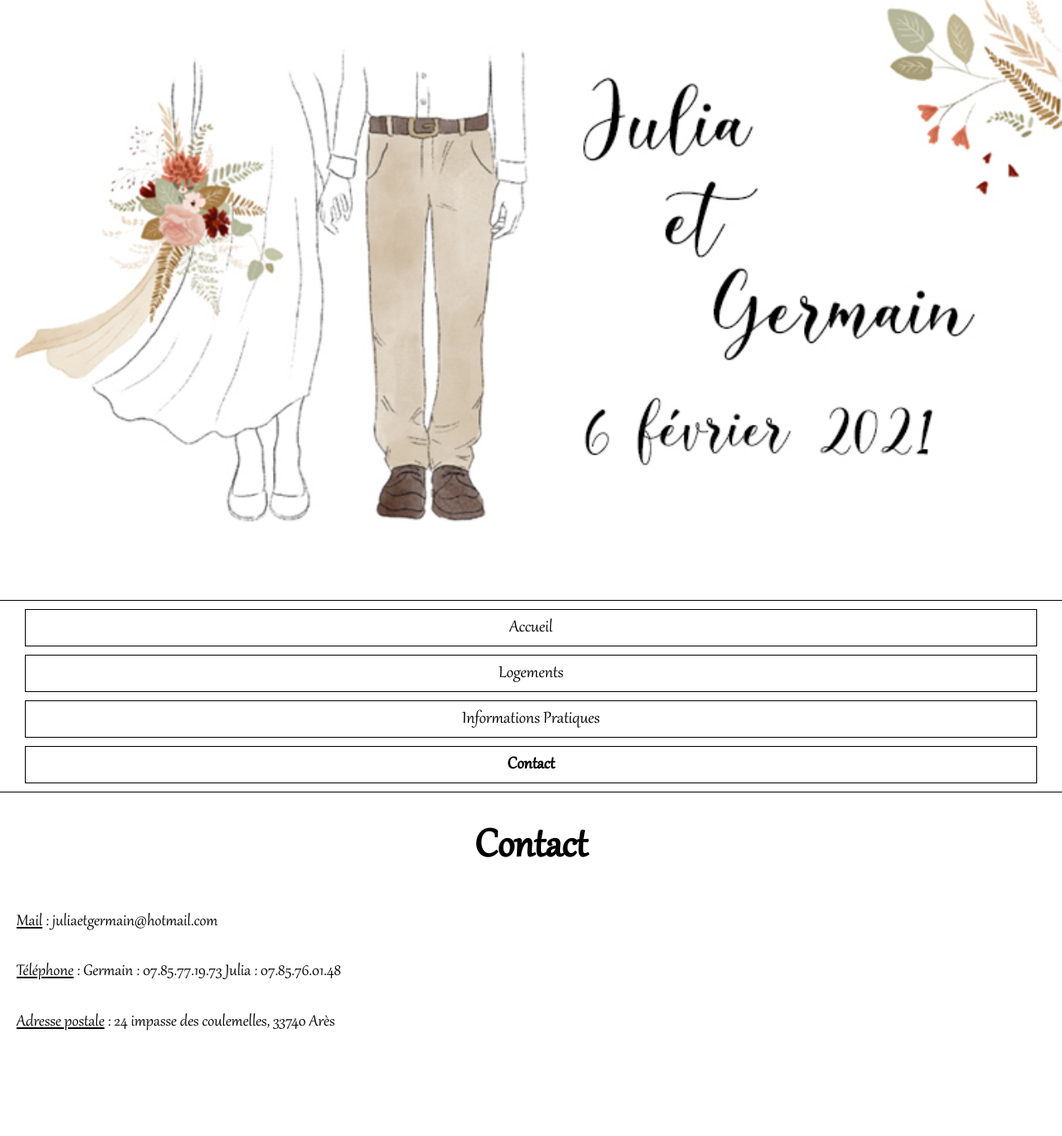
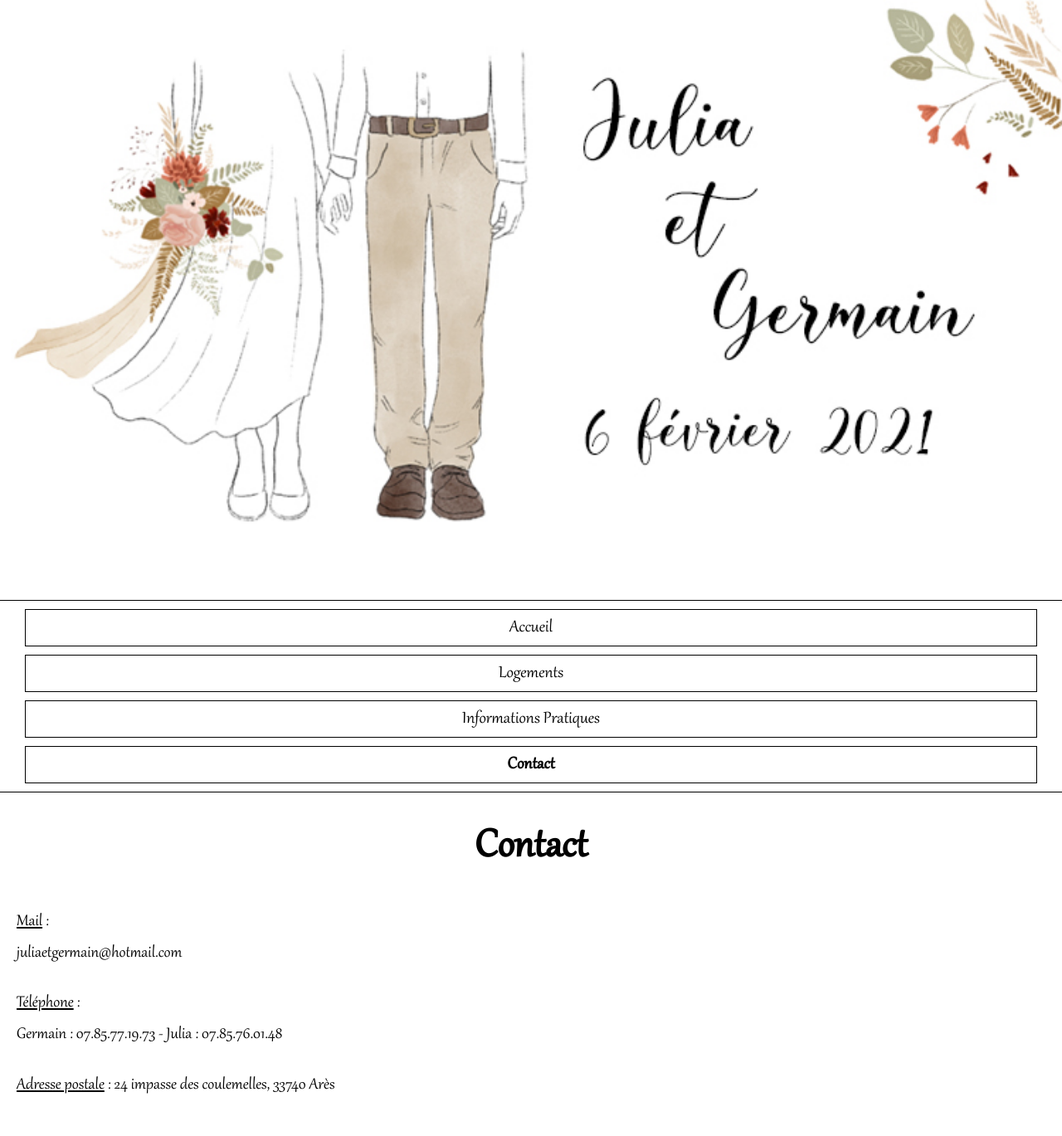
Before and after one commit to Germinal-A/Site-du-Mariage-de-Julia-et-Germain, a Jekyll site: the page built from contact.md, in a window 1280 px wide. Shown: the whole page at 83% size. Built offline with Jekyll 4.4.1, drawn with Linux system fonts in a browser that asks for light colours; before the commit the page ends 1293 px from its top, so only the background shows below that.

```diff
--- a/contact.md
+++ b/contact.md
@@ -7,16 +7,12 @@ weight: 4
 ## {{page.title}}
 
 
-<p><u>Mail</u> :
-
+<p><u>Mail</u> :<br/>
 juliaetgermain@hotmail.com
 </p>
 
-<p><u>Téléphone</u> :
-
-Germain : 07.85.77.19.73
-
-Julia : 07.85.76.01.48
+<p><u>Téléphone</u> :<br/>
+Germain : 07.85.77.19.73 - Julia : 07.85.76.01.48
 </p>
 
 <p><u>Adresse postale</u> : 24 impasse des coulemelles, 33740 Arès
```
